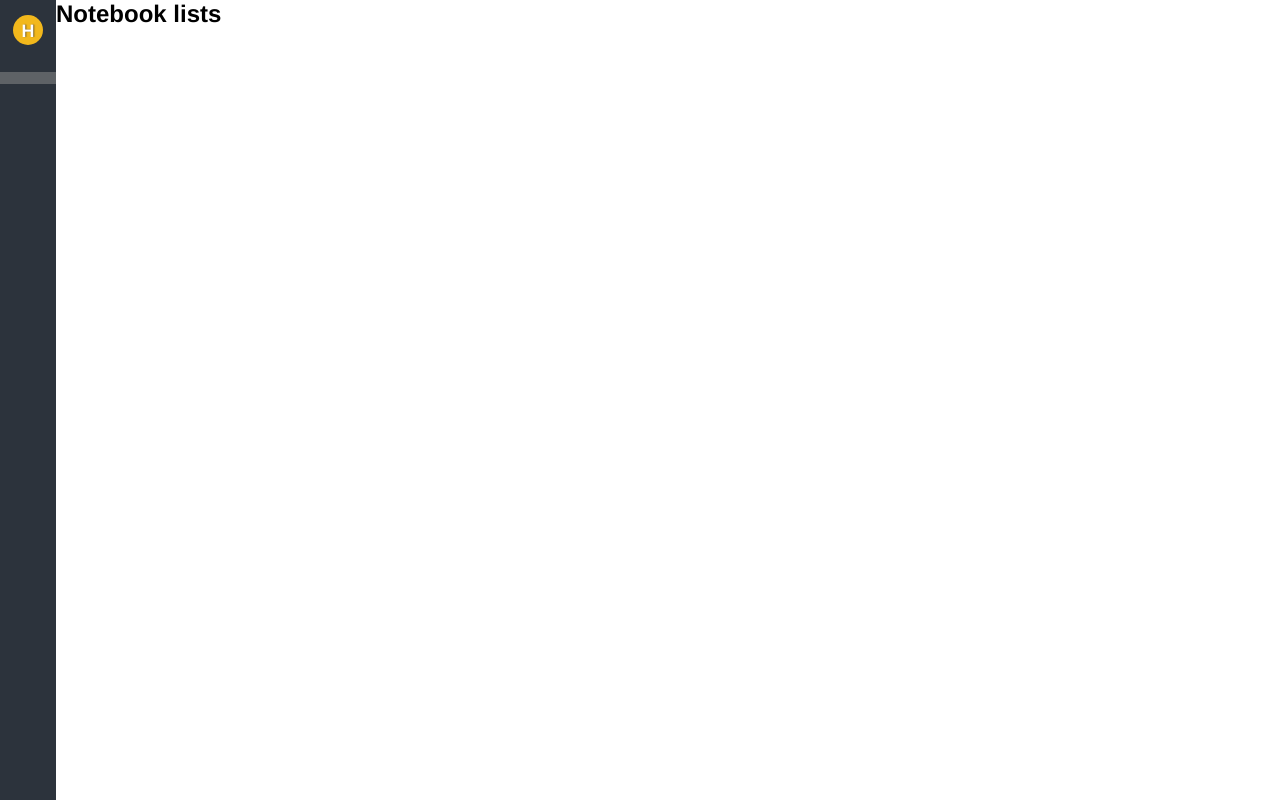
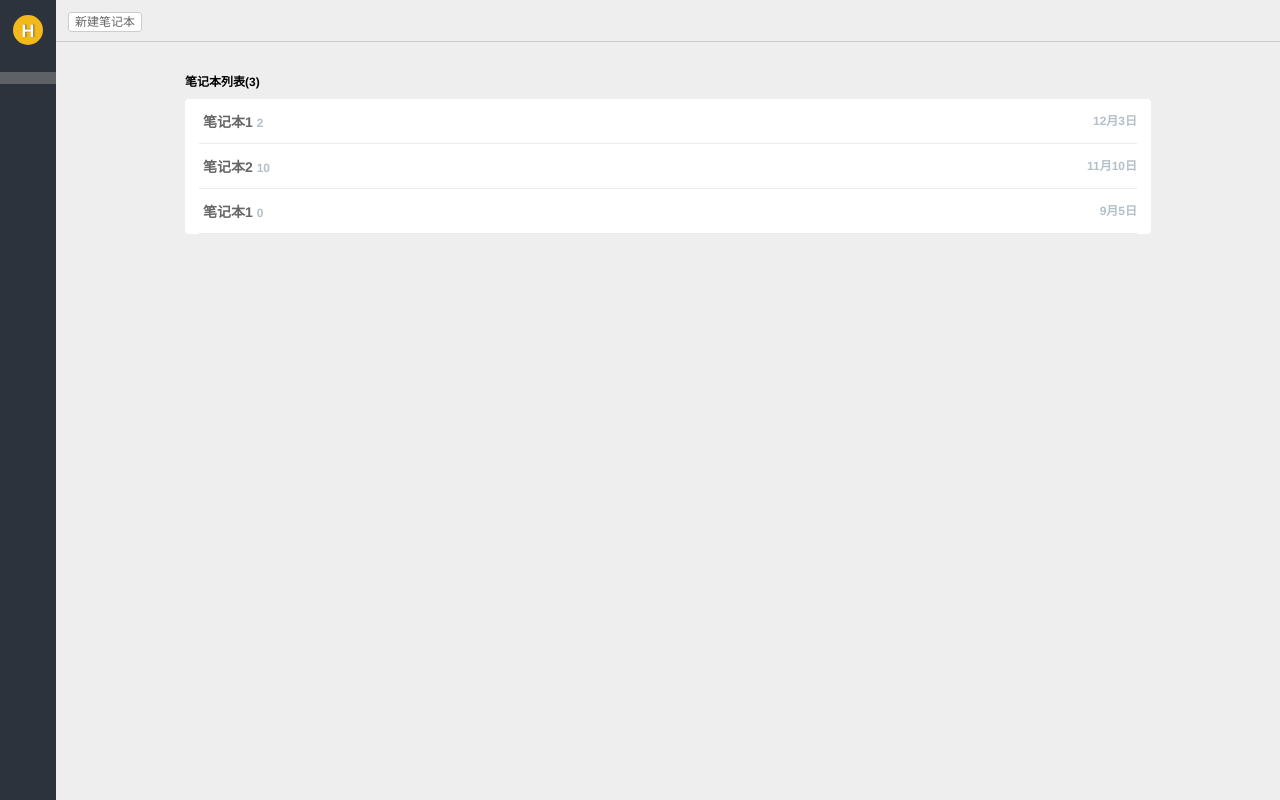
Before and after one commit to ZD-ong/vue-note, a Vue app in the folder client/: page /#/notebooks in a window 1280 px wide. Built offline with nearby package versions, Linux system fonts and the light colour scheme; a small style sheet from the web is missing.

Commit message:
修改了一些样式

```diff
--- a/client/src/App.vue
+++ b/client/src/App.vue
@@ -18,6 +18,8 @@ export default {
 </script>
 
 <style>
+@import '//at.alicdn.com/t/font_496303_ex5pbak1digdgqfr.css';
+
 * {
   box-sizing: border-box;
   margin: 0;
@@ -30,14 +32,28 @@ html, body, #app {
 
 body {
   font-family: 'Avenir', Helvetica, Arial, sans-serif;
+  font-size: 14px;
   -webkit-font-smoothing: antialiased;
   -moz-osx-font-smoothing: grayscale;
+  background-color: #eee;
 }
 
 
 a {
   text-decoration: none;
 }
+
+ul, li{
+  list-style: none;
+}
+
+.btn {
+  border: 1px solid #ccc;
+  border-radius: 3px;
+  padding: 2px 6px;
+  background-color: #fff;
+}
+
 
 #app {
 
--- /dev/null
+++ b/client/src/components/Note.vue
@@ -0,0 +1,27 @@
+<template>
+  <div class="detail">
+    <note-sidebar></note-sidebar>
+    <router-view></router-view>
+  </div>
+
+</template>
+
+<script>
+  import NoteSidebar from '@/components/NoteSidebar'
+  export default {
+    components: {
+      NoteSidebar
+    }
+  }
+</script>
+
+<style scoped>
+
+.detail {
+  display: flex;
+  align-items: stretch;
+  background-color: #fff;
+  flex: 1;
+}
+
+</style>
--- a/client/src/components/NoteEmpty.vue
+++ b/client/src/components/NoteEmpty.vue
@@ -1,3 +1,3 @@
 <template>
-  <p>  empty</p>
+  <p>  </p>
 </template>
--- a/client/src/components/NoteSidebar.vue
+++ b/client/src/components/NoteSidebar.vue
@@ -1,7 +1,71 @@
 <template>
-  <div>
-    <h2>NoteBook {{ $route.params.notebookId }}</h2>
-    <router-view></router-view>
+  <div class="note-sidebar">
+    <h3>全部笔记 <i class="iconfont icon-down"></i></h3>
+    <div class="menu">
+      <div>更新时间 <i class="iconfont icon-down"></i></div>
+      <div>标题 </div>
+    </div>
+    <ul>
+      <li>
+        <span class="date">2017年10月10日 12:33</span>
+        <span class="title">心情记录</span>
+      </li>
+      <li>
+        <span class="date">2017年10月10日 12:33</span>
+        <span class="title">心情记录</span>
+      </li>
+      <li>
+        <span class="date">2017年10月10日 12:33</span>
+        <span class="title">心情记录</span>
+      </li>
+    </ul>
   </div>
+</template>
 
-</template>
+<style scoped>
+.note-sidebar {
+  width: 290px;
+  border-right: 1px solid #ccc;
+  background-color: #eee;
+}
+h3 {
+  font-size: 18px;
+  color: #666;
+  height: 45px;
+  line-height: 45px;
+  font-weight: normal;
+  text-align: center;
+  border-bottom: 1px solid #ccc;
+  background-color: #f7f7f7;
+}
+.menu {
+  display: flex;
+}
+.menu div {
+  font-size: 12px;
+  padding: 2px 10px;
+  flex: 1;
+  border-right: 1px solid #ccc;
+  border-bottom: 1px solid #ccc;
+}
+.menu div:last-child {
+  border-right: none;
+}
+.menu .iconfont{
+  font-size: 10px;
+}
+
+li {
+  font-size: 12px;
+  padding: 4px 0;
+  display: flex;
+}
+li:nth-child(odd) {
+  background-color: #f2f2f2;
+}
+li span {
+  padding: 0 10px;
+  flex: 1;
+}
+
+</style>
--- a/client/src/components/NotebookList.vue
+++ b/client/src/components/NotebookList.vue
@@ -1,3 +1,86 @@
 <template>
-  <h2>Notebook lists</h2>
+  <div class="detail">
+    <header>
+      <a href="#" class="btn"><i class="iconfont icon-plus"></i> 新建笔记本</a>
+    </header>
+    <main>
+      <div class="layout">
+        <h3>笔记本列表(3)</h3>
+        <ul>
+          <li><span class="iconfont icon-notebook"></span> 笔记本1 <span>2</span> <span class="date">12月3日</span></li>
+          <li><span class="iconfont icon-notebook"></span> 笔记本2 <span>10</span> <span class="date">11月10日</span></li>
+          <li><span class="iconfont icon-notebook"></span> 笔记本1 <span>0</span> <span class="date">9月5日</span></li>
+        </ul>
+      </div>
+
+    </main>
+
+  </div>
 </template>
+
+<style scoped>
+  .detail {
+    flex: 1;
+  }
+  header {
+    padding: 12px;
+    border-bottom: 1px solid #ccc;
+  }
+
+  header .btn {
+    font-size: 12px;
+    color: #666;
+  }
+  header .btn .iconfont {
+    font-size: 12px;
+  }
+
+  main {
+    padding: 30px 40px;
+  }
+  .layout {
+    max-width: 966px;
+    margin: 0 auto;
+  }
+
+  ul, li {
+    list-style: none;
+  }
+
+  main h3{
+    font-size: 12px;
+    color: #000;
+  }
+
+  main ul {
+    margin-top: 10px;
+    padding: 0 14px;
+    font-size: 14px;
+    color: #666;
+    background-color: #fff;
+    border-radius: 4px;
+    font-weight: bold;
+  }
+  main ul span {
+    font-size: 12px;
+    font-weight: bold;
+    color: #b3c0c8;
+  }
+  main .date {
+    float: right;
+  }
+  main .iconfont {
+    color: #1687ea;
+    margin-right: 4px;
+  }
+  main li {
+    border-bottom: 1px solid #ebebeb;
+    padding: 12px 0;
+    cursor: pointer;
+  }
+  main li:hover {
+    background-color: #f7fafd;
+  }
+
+
+</style>
--- a/client/src/components/SideBar.vue
+++ b/client/src/components/SideBar.vue
@@ -23,7 +23,6 @@
 </script>
 
 <style lang="less" scoped>
-@import '//at.alicdn.com/t/font_496303_pzywja5g26l59udi.css';
 
 #sidebar {
   width: 56px;
--- a/client/src/router/index.js
+++ b/client/src/router/index.js
@@ -1,7 +1,7 @@
 import Vue from 'vue'
 import Router from 'vue-router'
 import NotebookList from '@/components/NotebookList'
-import NoteSidebar from '@/components/NoteSidebar'
+import Note from '@/components/Note'
 import NoteEmpty from '@/components/NoteEmpty'
 import NoteDetail from '@/components/NoteDetail'
 
@@ -16,7 +16,7 @@ export default new Router({
     },
     {
       path: '/notebook/:notebookId',
-      component: NoteSidebar,
+      component: Note,
       children: [
         {
           path: '',
@@ -30,7 +30,7 @@ export default new Router({
     },
     {
       path: '/trash',
-      component: NoteSidebar,
+      component: Note,
       children: [
         {
           path: '',
```
